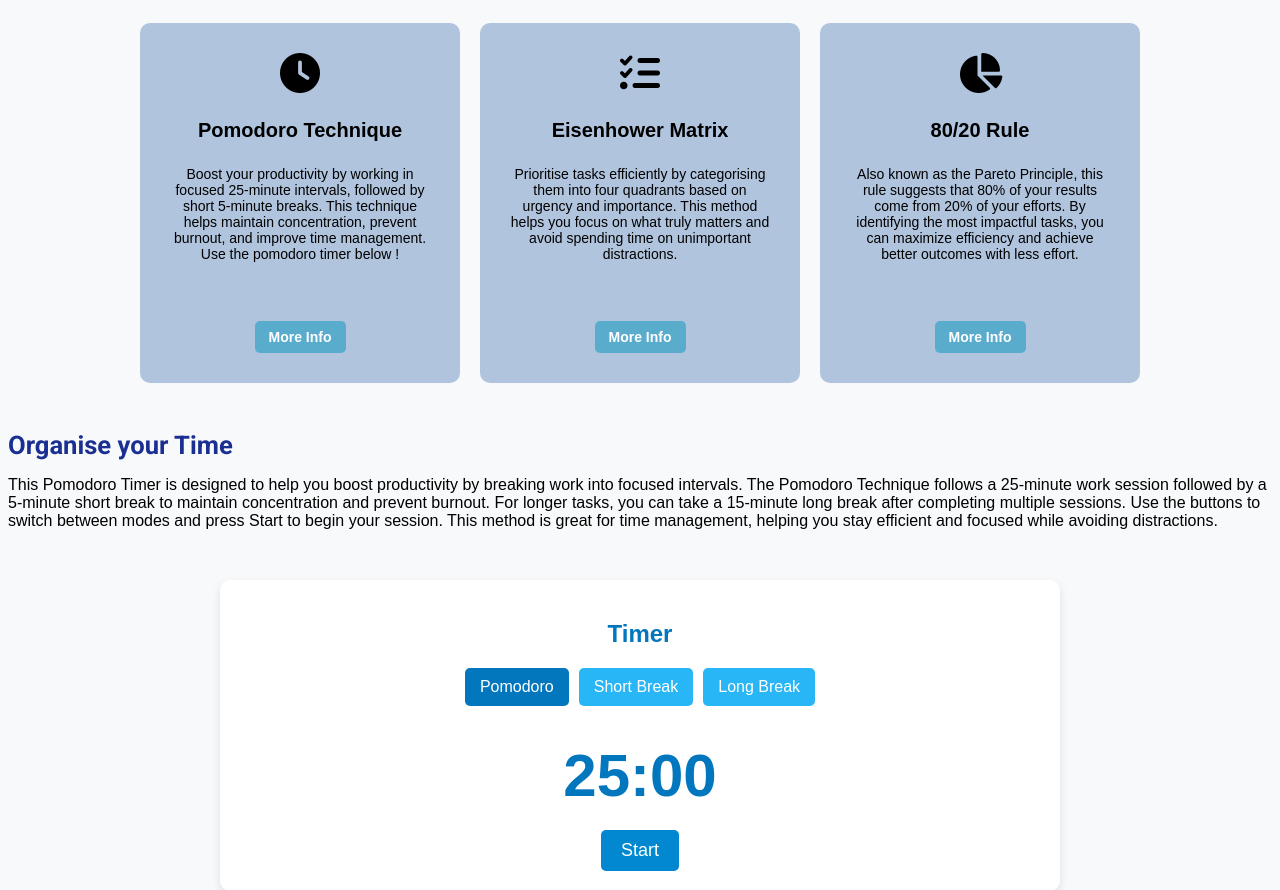
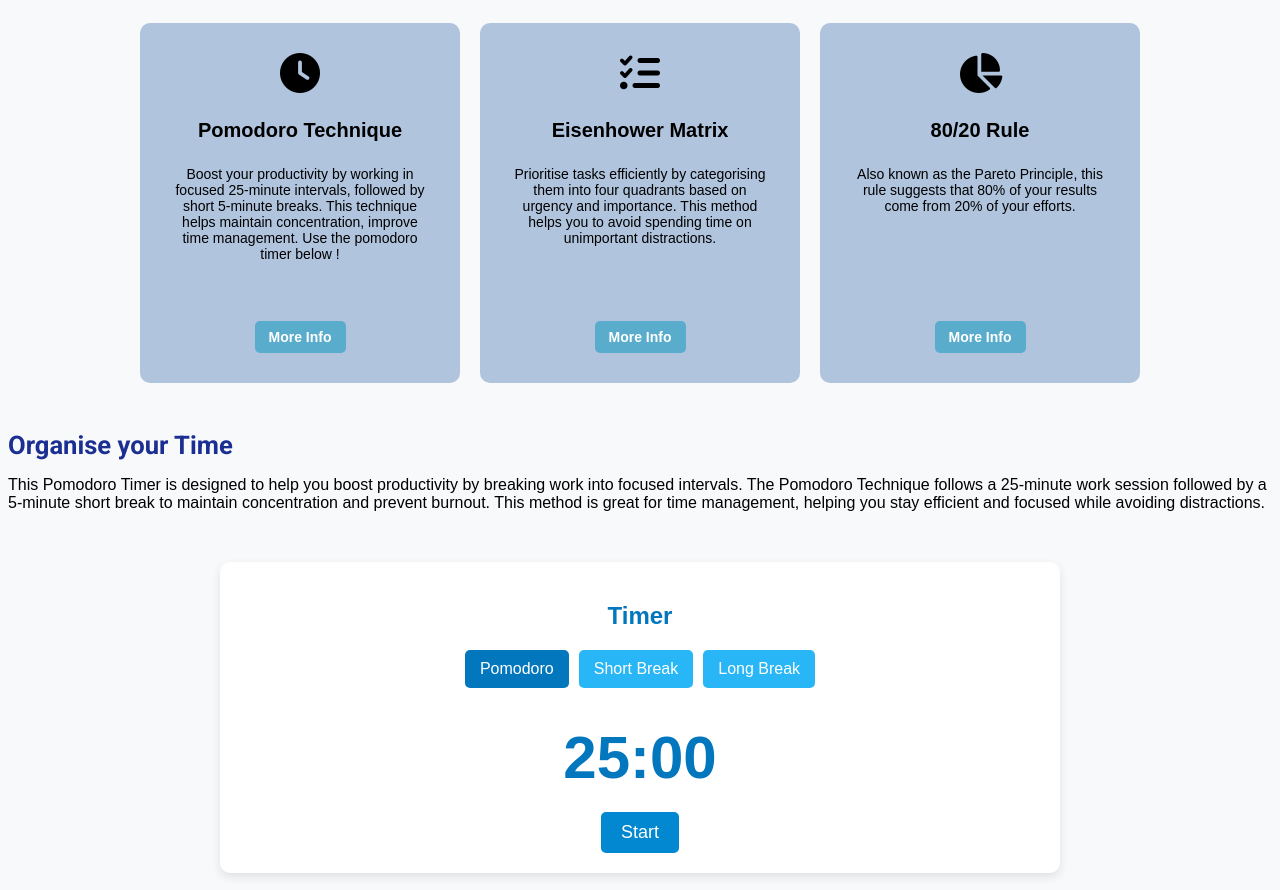
Before and after one commit to jialihuang0427/TaskFlowCheckConnection, a Flask app: page /todo in a window 1280 px wide. Shown: the part 2198-3088 px from the top of the page. Run offline with Flask 3, Linux system fonts and the light colour scheme; the visitor is signed in with stand-in values (Sample User, id 1); data that the repository does not hold is empty; some libraries are stand-ins or nearby versions.

Commit message:
fasdfsadf

```diff
--- a/templates/todo.html
+++ b/templates/todo.html
@@ -607,7 +607,7 @@
         <i class="fa-solid fa-clock"></i>
         <h2>Pomodoro Technique</h2>
         <p>Boost your productivity by working in focused 25-minute intervals, followed by short 5-minute breaks.
-            This technique helps maintain concentration, prevent burnout, and improve time management.  Use the pomodoro timer below !</p>
+            This technique helps maintain concentration, improve time management.  Use the pomodoro timer below !</p>
         <div class="btn-container">
             <a href="https://todoist.com/productivity-methods/pomodoro-technique" class="info-btn" target="_blank">More Info</a>
         </div>
@@ -618,7 +618,7 @@
         <i class="fa-solid fa-list-check"></i>
         <h2>Eisenhower Matrix</h2>
         <p>Prioritise tasks efficiently by categorising them into four quadrants based on urgency and importance.
-            This method helps you focus on what truly matters and avoid spending time on unimportant distractions.</p>
+            This method helps you to avoid spending time on unimportant distractions.</p>
         <div class="btn-container">
             <a href="https://www.eisenhower.me/eisenhower-matrix/" class="info-btn" target="_blank">More Info</a>
         </div>
@@ -629,7 +629,7 @@
         <i class="fa-solid fa-chart-pie"></i>
         <h2>80/20 Rule</h2>
         <p>Also known as the Pareto Principle, this rule suggests that 80% of your results come from 20% of your efforts.
-            By identifying the most impactful tasks, you can maximize efficiency and achieve better outcomes with less effort.</p>
+          </p>
         <div class="btn-container">
             <a href="https://asana.com/resources/pareto-principle-80-20-rule" class="info-btn" target="_blank">More Info</a>
         </div>
@@ -644,9 +644,7 @@
         <h1 class="sub-title">Organise your Time</h1>
         <p class="timer-description">This Pomodoro Timer is designed to help you boost productivity
             by breaking work into focused intervals. The Pomodoro Technique follows a 25-minute work session
-             followed by a 5-minute short break to maintain concentration and prevent burnout. For longer tasks,
-              you can take a 15-minute long break after completing multiple sessions. Use the buttons to switch
-              between modes and press Start to begin your session. This method is great for time management,
+             followed by a 5-minute short break to maintain concentration and prevent burnout. This method is great for time management,
               helping you stay efficient and focused while avoiding distractions. </p>
 
 <section id="timer-section">
```
Also changed, not shown: 1 other file.
